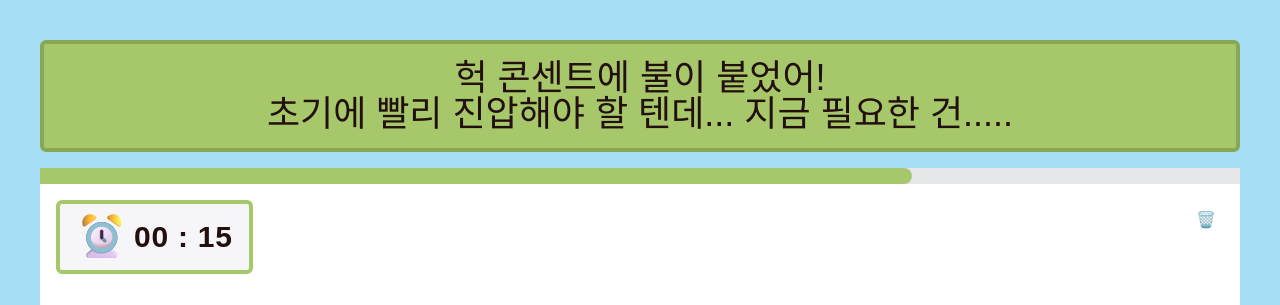
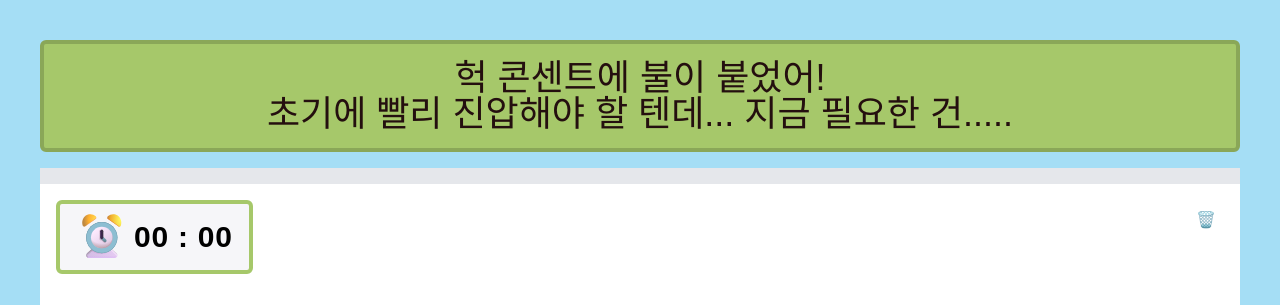
Before and after one commit to mysafedraw/Infra, a Next.js app in the folder frontend/: page /scenario/1/draw in a window 1280 px wide. Shown: the top 305 px of the page. Built offline with nearby package versions, Linux system fonts and the light colour scheme; no server answers; a web font is replaced by a local one.

Commit message:
fix: 그림전송 로직 수정

```diff
--- a/frontend/src/app/scenario/[id]/draw/components/DrawingBoard/index.tsx
+++ b/frontend/src/app/scenario/[id]/draw/components/DrawingBoard/index.tsx
@@ -23,9 +23,11 @@ type EventType = React.MouseEvent | React.Touch | MouseEvent | Touch
 export default function DrawingBoard({
   onPrediction,
   onDrawSubmit,
+  isTimerEnded,
 }: {
   onPrediction: (prediction: DrawResponse) => void
   onDrawSubmit: (getCanvas: () => string) => void
+  isTimerEnded: boolean
 }) {
   const canvasRef = useRef<HTMLCanvasElement | null>(null)
   const containerRef = useRef<HTMLDivElement | null>(null)
@@ -87,6 +89,8 @@ export default function DrawingBoard({
 
   // 마우스/터치 이벤트 좌표 -> 캔버스 좌표로 변환
   const predictDrawing = useCallback(async () => {
+    if (isTimerEnded || strokes.length === 0) return
+
     try {
       const response = await fetch('https://mysafedraw.site/api2/predict', {
         method: 'POST',
@@ -114,7 +118,7 @@ export default function DrawingBoard({
     } catch (error) {
       console.error('예측 중 오류 발생:', error)
     }
-  }, [strokes, onPrediction, predictions])
+  }, [strokes, onPrediction, predictions, isTimerEnded])
 
   useEffect(() => {
     const interval = setInterval(() => {
--- a/frontend/src/app/scenario/[id]/draw/page.tsx
+++ b/frontend/src/app/scenario/[id]/draw/page.tsx
@@ -25,22 +25,25 @@ export default function Draw() {
   const scenario =
     '헉 콘센트에 불이 붙었어!\n초기에 빨리 진압해야 할 텐데... 지금 필요한 건.....'
 
+  const router = useRouter()
   const [canvasData, setCanvasData] = useState<(() => string) | null>(null)
   const [question, setQuestion] = useState<string>('...')
   const [isToastShow, setIsToastShow] = useState(false)
   const [label, setLabel] = useState<string>('')
-  const router = useRouter()
-  const drawTime = 20
+  const [endTime, setEndTime] = useState<number | null>(null)
   const { sendMessage, registerCallback } = useWebSocketContext()
+  const { user } = useUser()
 
-  const { user } = useUser()
   const [roomId, setRoomId] = useState<string | null>(null)
   const [stageNumber, setStageNumber] = useState<string | null>(null)
+  const [isTimeEnded, setIsTimeEnded] = useState(false) // 타이머 종료 상태
+  const [hasSentAnswer, setHasSentAnswer] = useState(false) // 답변이 전송되었는지
 
-  // roomId, stageNumber 가져오기
+  // roomId, stageNumber, endTime 가져오기
   useEffect(() => {
     setRoomId(localStorage.getItem('roomId'))
     setStageNumber(localStorage.getItem('stageNumber'))
+    setEndTime(Number(localStorage.getItem('endTime')))
   }, [])
 
   const getParticle = (word: string): string => {
@@ -52,12 +55,14 @@ export default function Draw() {
 
   // 예측 결과를 받아와 한글로 변환
   const handlePrediction = (prediction: DrawResponse) => {
+    if (isTimeEnded) return
+
     if (prediction) {
       const translatedLabel = DRAW_TYPES[prediction.label] || prediction.label
       if (prediction?.probability >= 35) {
         const particle = getParticle(translatedLabel)
         setQuestion(`${translatedLabel}${particle} 그린 건가요?`)
-        setLabel(translatedLabel)
+        setLabel(prediction.label)
       } else {
         setQuestion(`...`)
         setLabel('')
@@ -72,7 +77,7 @@ export default function Draw() {
 
   // 그림을 전송
   const fetchDraw = async (): Promise<boolean> => {
-    if (!canvasData) return false
+    if (!canvasData || hasSentAnswer) return false
 
     const currentCanvasData = canvasData()
 
@@ -138,21 +143,23 @@ export default function Draw() {
     }
   }
 
-  // 제출 버튼 클릭
+  // 제출 및 타이머 종료 시 그림 전송
   const handleSubmit = async () => {
+    if (hasSentAnswer) return
+    setHasSentAnswer(true)
+
     const isSuccess = await fetchDraw()
     if (isSuccess) {
       await sendAnswerLabel()
     }
   }
-
   const sendAnswerLabel = () => {
     return new Promise<void>((resolve) => {
       const request = {
         roomId: roomId,
         scenarioId: 1,
         stageNumber: stageNumber,
-        answer: label,
+        answer: DRAW_TYPES[label],
       }
 
       sendMessage('/games/answer', JSON.stringify(request))
@@ -163,9 +170,9 @@ export default function Draw() {
         'CHECK_ANSWER',
         (response: CheckAnswerResponse) => {
           if (response.isCorrect === 'CORRECT_ANSWER') {
-            router.push('/scenario/1/success') // 정답 페이지로 이동
+            router.push(`/scenario/1/situation/success/${label}`) // 정답 상호작용 페이지로 이동
           } else if (response.isCorrect === 'INCORRECT_ANSWER') {
-            router.push('/scenario/1/incorrect') // 오답 페이지로 이동
+            router.push(`/scenario/1/situation/fail/${label}`) // 오답 상호작용 페이지로 이동
           } else if (response.isCorrect === 'PROHIBITED_ANSWER') {
             router.push('/scenario/1/incorrect') // 오답 페이지로 이동
           }
@@ -188,10 +195,14 @@ export default function Draw() {
         <DrawingBoard
           onPrediction={handlePrediction}
           onDrawSubmit={handleDrawSubmit}
+          isTimerEnded={isTimeEnded}
         />
         <DrawTimer
-          initialTime={drawTime}
-          handleTimeEnd={() => setIsToastShow(true)}
+          initialTime={((endTime ?? Date.now()) - Date.now()) / 1000}
+          handleTimeEnd={() => {
+            setIsTimeEnded(true)
+            handleSubmit()
+          }}
         />
       </div>
       <div className="flex mt-4">
@@ -222,8 +233,7 @@ export default function Draw() {
           imageSrc="/images/tiger.png"
           altText="draw-rights-icon"
           handleDurationEnd={() => {
-            setIsToastShow(true)
-            handleSubmit()
+            setIsToastShow(false)
           }}
         />
       )}
```
